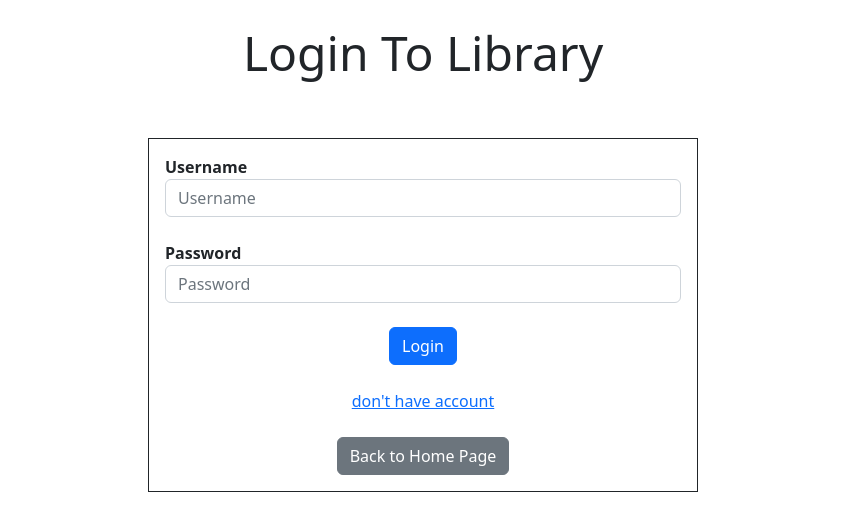
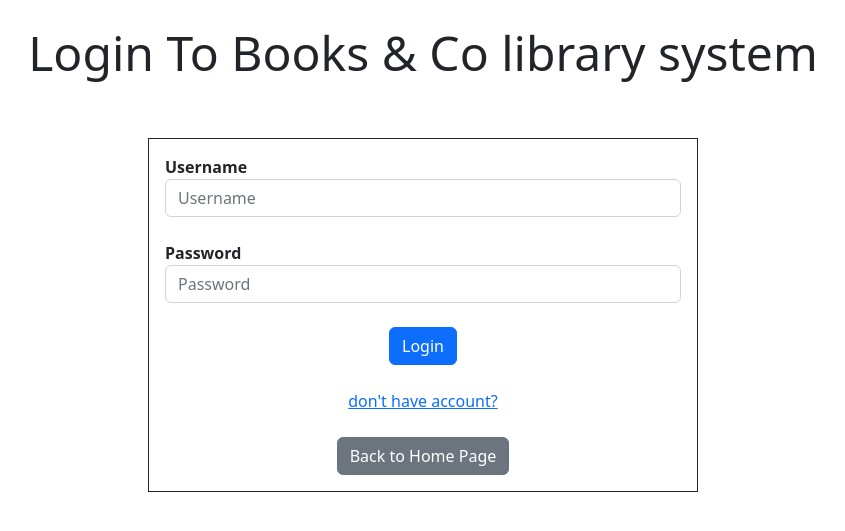
Before and after one commit to doroncohen/Book-library, a Django app: page /login/ in a window 1280 px wide. Shown: the part 56-587 px from the top of the page, without its empty margins (217-1062 px from the left). Run offline with Django 4.2, Linux system fonts and the light colour scheme.

Commit message:
"removed comments"

```diff
--- a/bookstore/templates/home.html
+++ b/bookstore/templates/home.html
@@ -346,10 +346,8 @@
 
 <body>
     <div class="container mt-5">
-        <!-- Create a title "Library Management System" -->
         <div class="row">
             <div class="col-md-12">
-                <br />
                 <br />
                 <h1 class="text-center">Welcome To Books & Co library System</h1>
                 <br />
--- a/bookstore/templates/login.html
+++ b/bookstore/templates/login.html
@@ -2,7 +2,7 @@
 {% block content %}
 <br>
 <center>
-   <h1 class="display-5">Login To Library</h1>
+   <h1 class="display-5">Login To Books & Co library system</h1>
 </center>
 <br><br>
 <div class="container border border-dark p-3 mt-10" style="width: 550px">
@@ -23,7 +23,7 @@
        </center>
        <br>
        <center>
-           <a href="{% url 'register' %}">don't have account</a>
+           <a href="{% url 'register' %}">don't have account?</a>
        </center>
 
    </form>
--- a/bookstore/templates/register.html
+++ b/bookstore/templates/register.html
@@ -2,7 +2,7 @@
 {% block content %}
 <br>
 <center>
-   <h1 class="display-5">Register To Library</h1>
+   <h1 class="display-5">Register To Books & Co library system</h1>
 </center>
 <br><br>
 <div class="container border border-dark p-3 mt-10" style="width: 550px">
--- a/bookstore/views.py
+++ b/bookstore/views.py
@@ -7,47 +7,24 @@ from django.contrib.auth.decorators import login_required
 from datetime import date
 from django.core.paginator import Paginator
 
-
-# ----------------- Library Management System Views -----------------
-
-# Home view
 def home(request):
     return render(request, "home.html")
 
-
-# Login view to login user
 def login(request):
-
-    # If request is post then get username and password from request
     if request.method == "POST":
         username = request.POST["username"]
         password = request.POST["password"]
-
-        # Authenticate user
         user = auth.authenticate(username=username, password=password)
-
-        # If user is authenticated then login user
         if user is not None:
             auth.login(request, user)
-
-            # Redirect to home page
             return redirect("/")
         else:
-
-            # If user is not authenticated then show error message
-            # and redirect to login page
             messages.info(request, "Invalid Credential")
             return redirect("login")
     else:
-
-        # If request is not post then render login page
         return render(request, "login.html")
 
-
-# Register view to register user
 def register(request):
-
-    # If request is post then get user details from request
     if request.method == "POST":
         first_name = request.POST["first_name"]
         last_name = request.POST["last_name"]
@@ -56,23 +33,14 @@ def register(request):
         password1 = request.POST["password1"]
         password2 = request.POST["password2"]
 
-        # Check if password and confirm password matches
         if password1 == password2:
-
-            # Check if username or email already exists
             if User.objects.filter(username=username).exists():
-                messages.info(request, "Username already exist")
+                messages.info(request, "Username already exists")
                 return redirect("register")
-
-            # Check if email already exists
             elif User.objects.filter(email=email).exists():
                 messages.info(request, "Email already registered")
                 return redirect("register")
-
-            # If username and email does not exists then create user
             else:
-
-                # Create user
                 user = User.objects.create_user(
                     first_name=first_name,
                     last_name=last_name,
@@ -80,36 +48,20 @@ def register(request):
                     email=email,
                     password=password1,
                 )
-
-                # Save user
                 user.save()
-
-                # Redirect to login page
                 return redirect("login")
         else:
-
-            # If password and confirm password does not matches then show error message
             messages.info(request, "Password not matches")
             return redirect("register")
     else:
-
-        # If request is not post then render register page
         return render(request, "register.html")
 
-
-# Logout view to logout user
 def logout(request):
-
-    # Logout user and redirect to home page
     auth.logout(request)
     return redirect("/")
 
-
-# Issue view to issue book to user
 @login_required(login_url="login")
 def issue(request):
-
-    # If request is post then get book id from request
     if request.method == "POST":
         book_id = request.POST["book_id"]
         current_book = Book.objects.get(id=book_id)
@@ -119,70 +71,39 @@ def issue(request):
         )
         issue_item.save()
         book.update(quantity=book[0].quantity - 1)
-
-        # Show success message and redirect to issue page
         messages.success(request, "Book issued successfully.")
 
-    # Get all books which are not issued to user
     my_items = IssuedItem.objects.filter(
         user_id=request.user, return_date__isnull=True
     ).values_list("book_id")
     books = Book.objects.exclude(id__in=my_items).filter(quantity__gt=0)
 
-    # Return issue page with books that are not issued to user
     return render(request, "issue_item.html", {"books": books})
 
-
-# History view to show history of issued books to user
 @login_required(login_url="login")
 def history(request):
-
-    # Get all issued books to user
     my_items = IssuedItem.objects.filter(user_id=request.user).order_by("-issue_date")
-
-    # Paginate data
     paginator = Paginator(my_items, 10)
-
-    # Get page number from request
     page_number = request.GET.get("page")
     show_data_final = paginator.get_page(page_number)
-
-    # Return history page with issued books to user
     return render(request, "history.html", {"books": show_data_final})
 
-
-# Return view to return book to library
 @login_required(login_url="login")
 def return_item(request):
-
-    # If request is post then get book id from request
     if request.method == "POST":
-
-        # Get book id from request
         book_id = request.POST["book_id"]
-
-        # Get book object
         current_book = Book.objects.get(id=book_id)
-
-        # Update book quantity
         book = Book.objects.filter(id=book_id)
         book.update(quantity=book[0].quantity + 1)
-
-        # Update return date of book and show success message
         issue_item = IssuedItem.objects.filter(
             user_id=request.user, book_id=current_book, return_date__isnull=True
         )
         issue_item.update(return_date=date.today())
         messages.success(request, "Book returned successfully.")
 
-    # Get all books which are issued to user
     my_items = IssuedItem.objects.filter(
         user_id=request.user, return_date__isnull=True
     ).values_list("book_id")
-
-    # Get all books which are not issued to user
     books = Book.objects.exclude(~Q(id__in=my_items))
-
-    # Return return page with books that are issued to user
     params = {"books": books}
     return render(request, "return_item.html", params)
```
Also changed, not shown: README.md, db.sqlite3.
